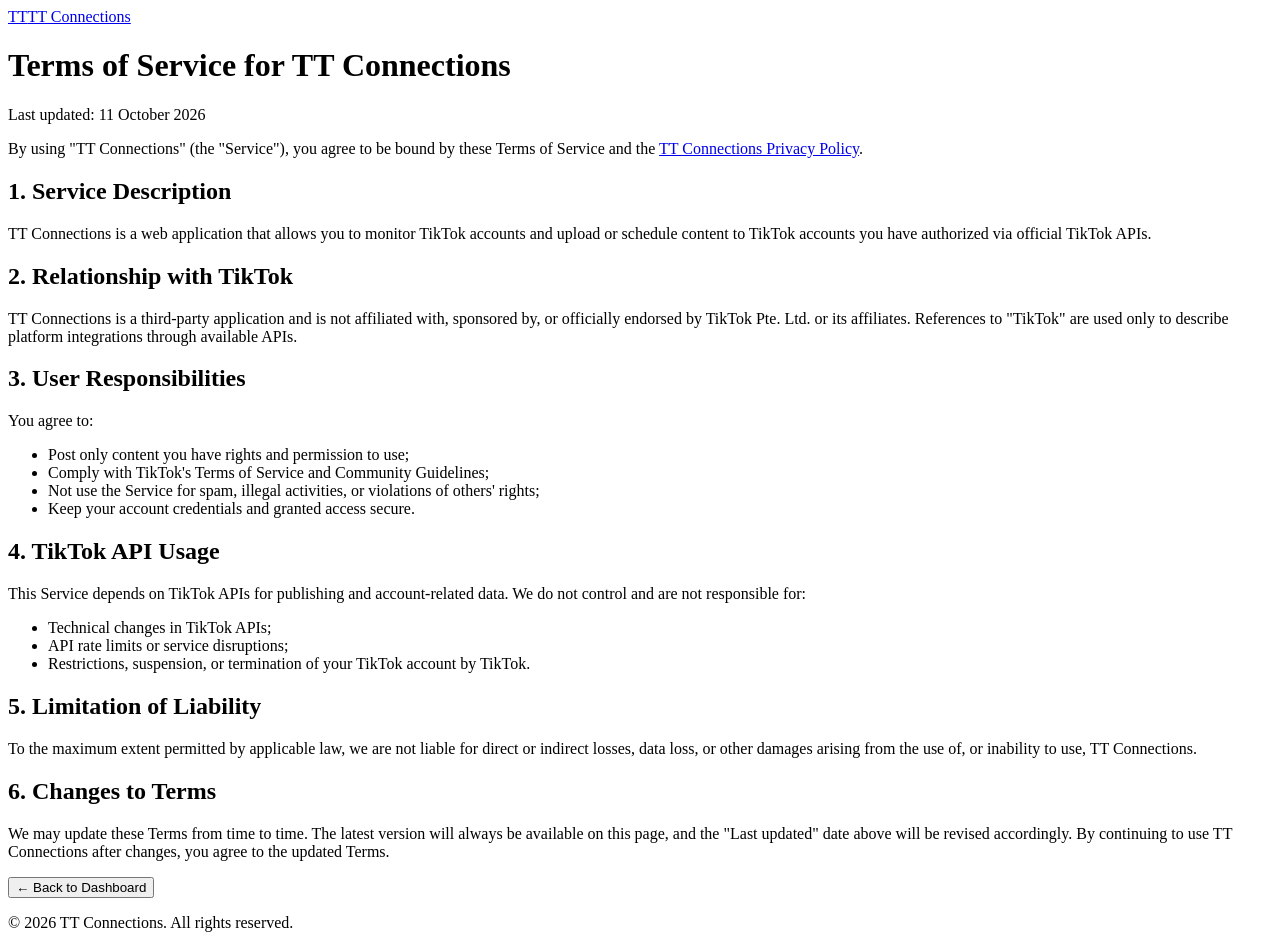
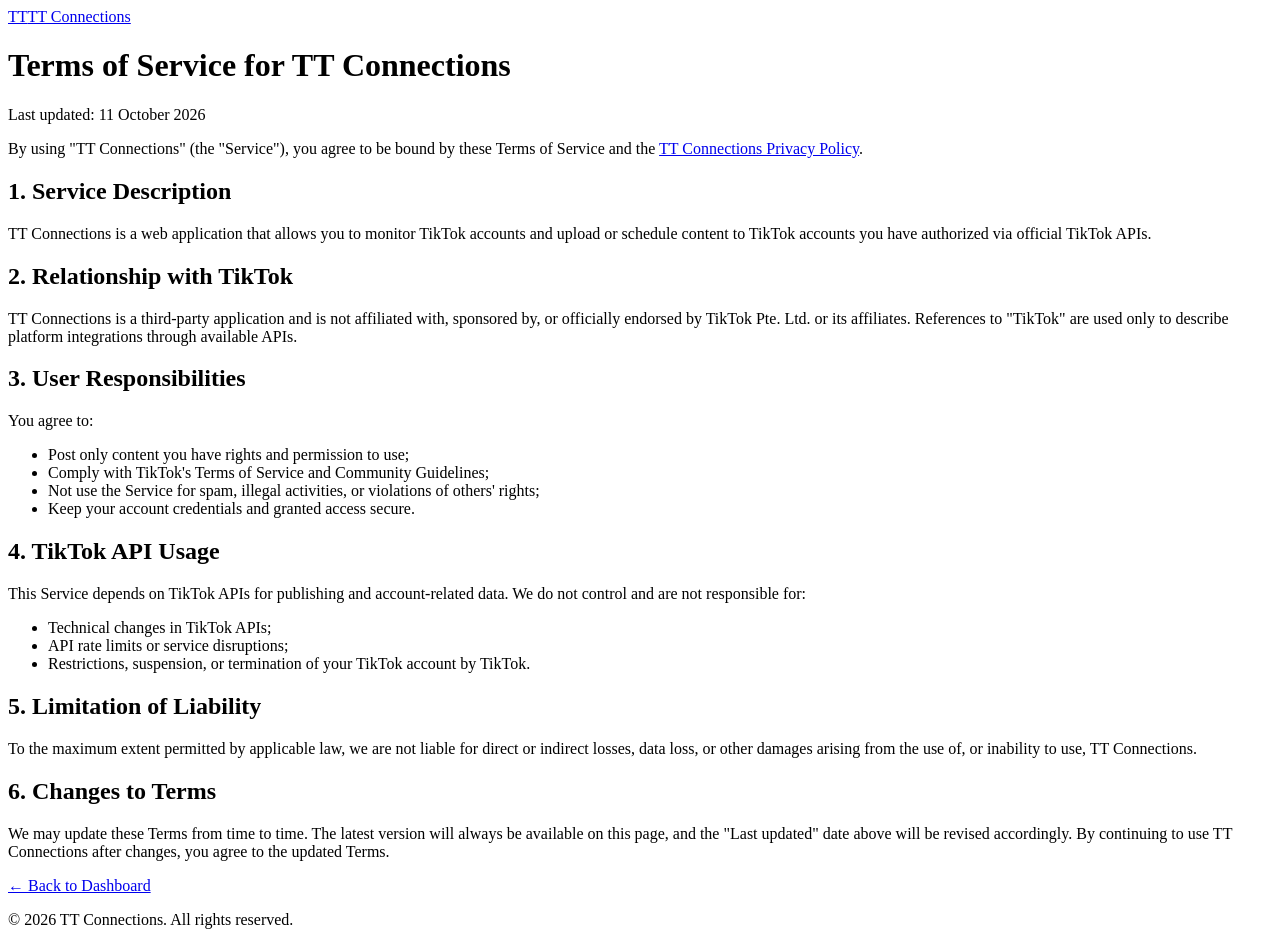
Before and after one commit to izorastareggae-art/tt-connections-dashboard, a Next.js app: page /terms in a window 1280 px wide. Shown: the top 945 px of the page. Built offline with nearby package versions, Linux system fonts and the light colour scheme.

Commit message:
Replace button with link to navigate back to dashboard

```diff
--- a/app/terms/page.tsx
+++ b/app/terms/page.tsx
@@ -79,12 +79,12 @@
               </p>
             </section>
 
-            <button
-  onClick={() => window.history.back()}
-  className="inline-flex border border-gray-800 bg-[#070a0f] hover:bg-gray-800 text-gray-300 text-xs px-4 py-2 rounded-lg items-center gap-2 transition-colors font-medium cursor-pointer"
+            <a
+  href="/"
+  className="inline-flex border border-gray-800 bg-[#070a0f] hover:bg-gray-800 text-gray-300 text-xs px-4 py-2 rounded-lg items-center gap-2 transition-colors font-medium"
 >
   ← Back to Dashboard
-</button>
+</a>
           </div>
         </main>
       </div>
```
